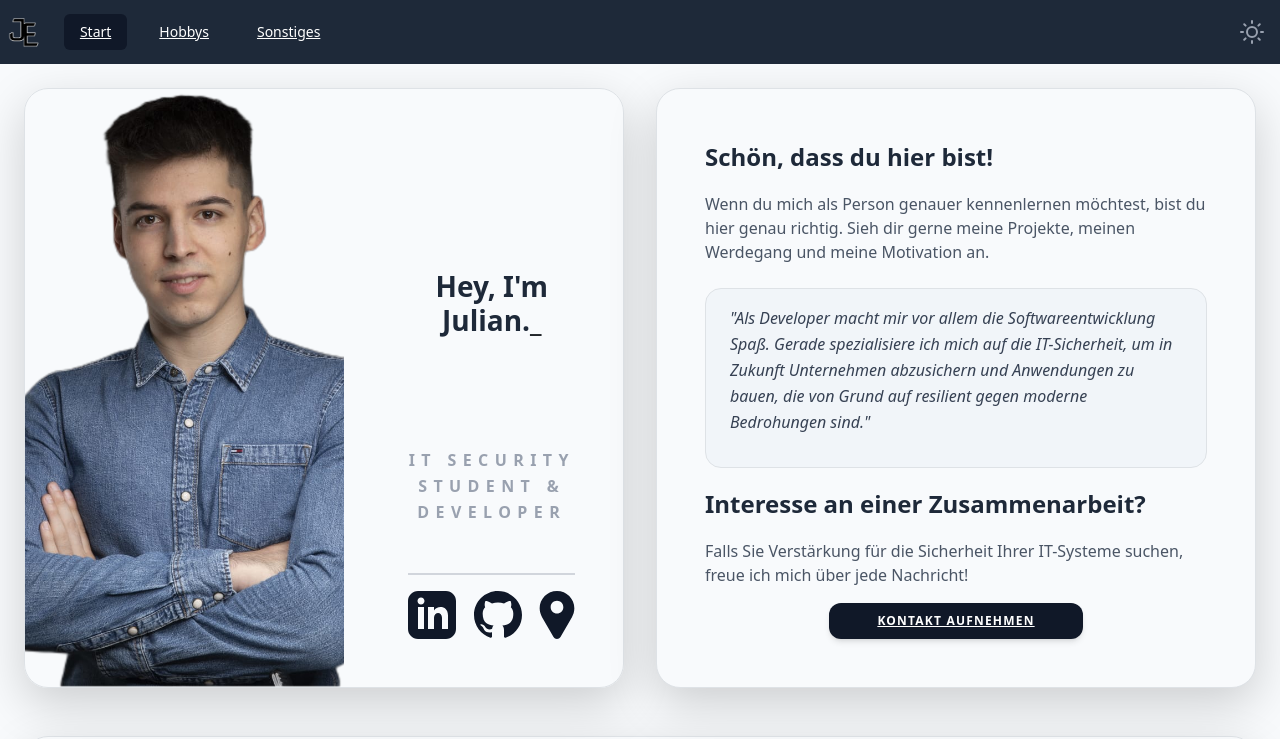
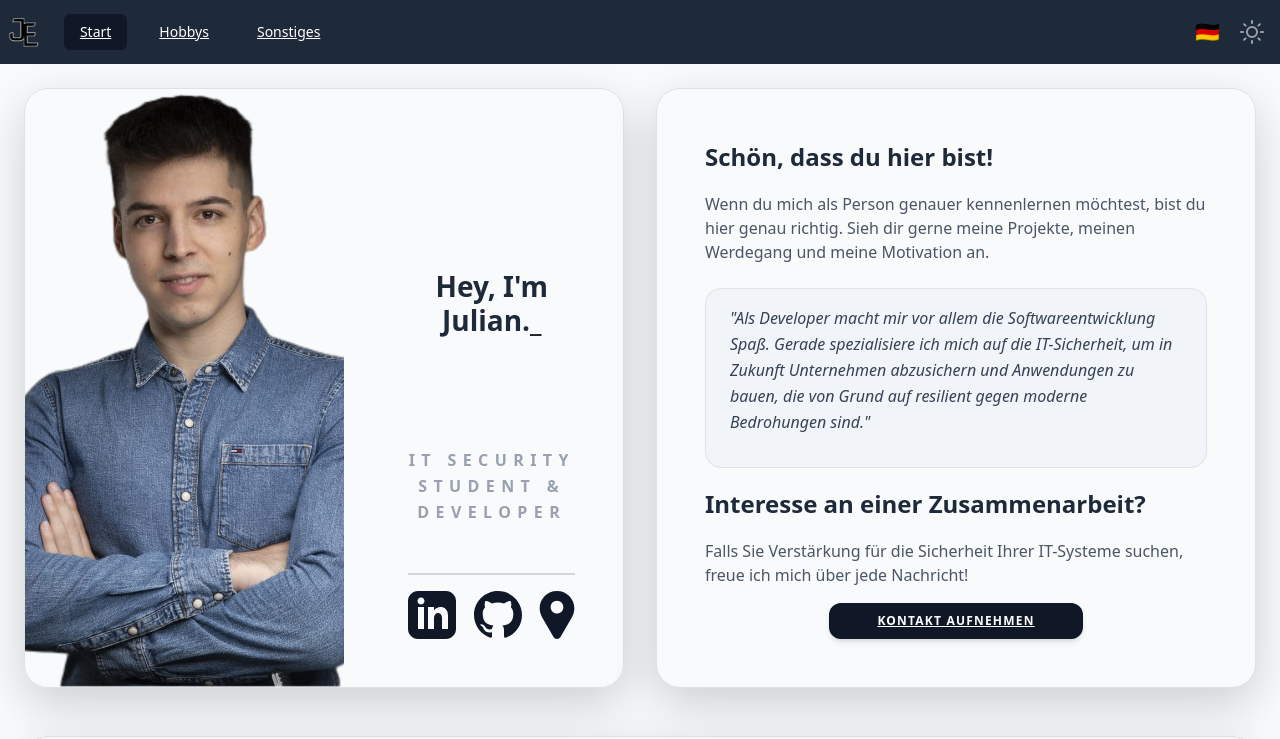
Before and after one commit to julianertle/Website, a React (Vite) app: page / in a window 1280 px wide. Shown: the top 739 px of the page. Built offline with nearby package versions, Linux system fonts and the light colour scheme.

Commit message:
added language button to navbar

```diff
--- a/src/components/NavBarOwn.jsx
+++ b/src/components/NavBarOwn.jsx
@@ -16,6 +16,8 @@ const navigation = [
 
 function NavBarOwn() {
   const location = useLocation();
+
+  const [lang, setLang] = useState("de");
 
   // Dark Mode Initialisierung basierend auf Browser-Einstellung
   const [isDark, setIsDark] = useState(
@@ -85,7 +87,8 @@ function NavBarOwn() {
           </div>
 
           {/* Right side icons */}
-          <div className="absolute inset-y-0 right-0 flex items-center pr-2 sm:static sm:inset-auto sm:ml-6 sm:pr-0 gap-3">
+          <div className="absolute inset-y-0 right-0 flex items-center pr-2 sm:static sm:inset-auto sm:ml-6 sm:pr-0 gap-1">
+            {/* HIDDEN BELL ICON */}
             <button
               type="button"
               className="relative rounded-full bg-gray-800 p-1 text-gray-400 hover:text-white focus:outline-none"
@@ -93,16 +96,27 @@ function NavBarOwn() {
               <BellIcon aria-hidden="true" className="hidden h-6 w-6" />
             </button>
 
-            {/* DARK MODE TOGGLE (Puristischer Switch) */}
+            {/* NEW: LANGUAGE TOGGLE */}
+            <button
+              onClick={() => setLang(lang === "de" ? "en" : "de")}
+              className="flex items-center justify-center p-2 rounded-md hover:bg-gray-700 transition-colors"
+              title={
+                lang === "de" ? "Switch to English" : "Auf Deutsch wechseln"
+              }
+            >
+              <span className="text-xl">{lang === "de" ? "🇩🇪" : "🇬🇧"}</span>
+            </button>
+
+            {/* DARK MODE TOGGLE */}
             <button
               onClick={() => setIsDark(!isDark)}
-              className="relative flex items-center justify-center p-2 transition-colors duration-200"
+              className="relative flex items-center justify-center p-2 rounded-md hover:bg-gray-700 transition-colors"
               title={isDark ? "Light Mode" : "Dark Mode"}
             >
               {isDark ? (
-                <MoonIcon className="h-6 w-6 text-gray-400 hover:text-white transition-colors" />
+                <MoonIcon className="h-6 w-6 text-gray-400 hover:text-white" />
               ) : (
-                <SunIcon className="h-6 w-6 text-gray-400 hover:text-white transition-colors" />
+                <SunIcon className="h-6 w-6 text-gray-400 hover:text-white" />
               )}
             </button>
           </div>
```
